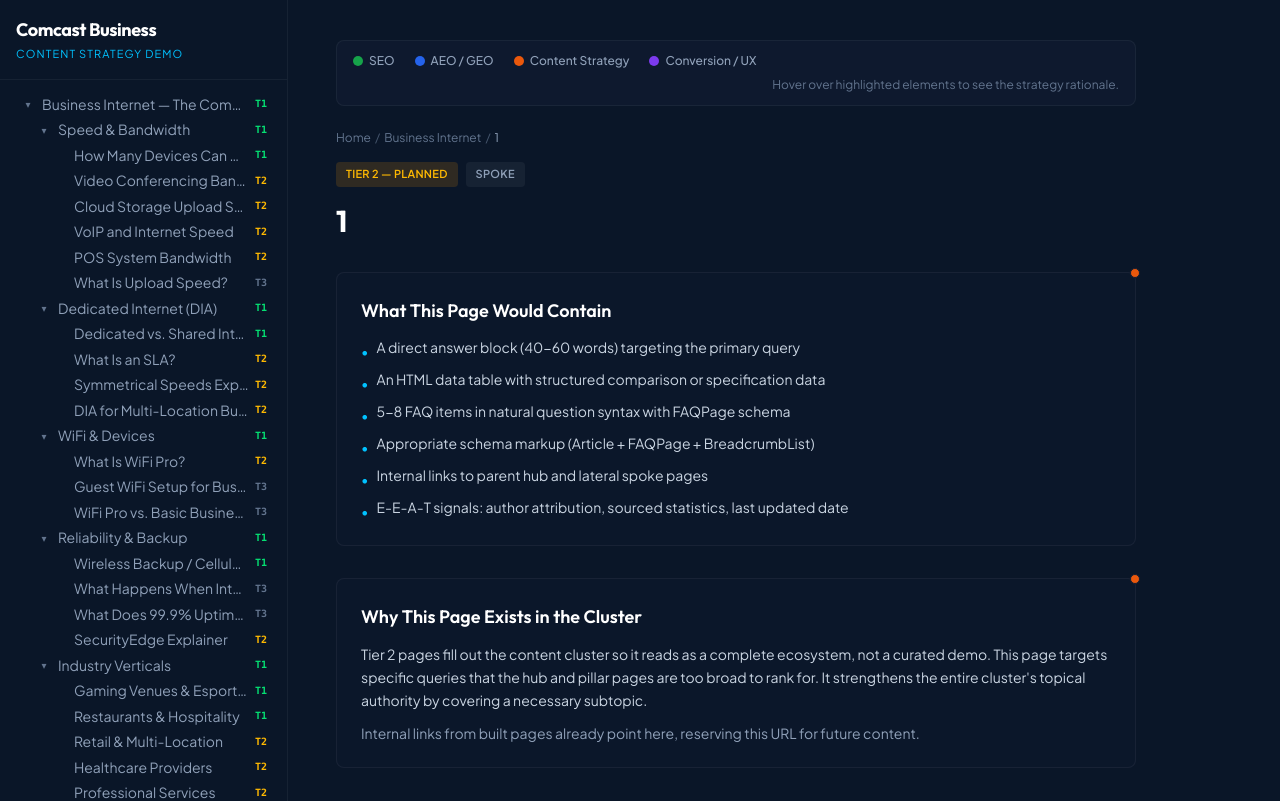
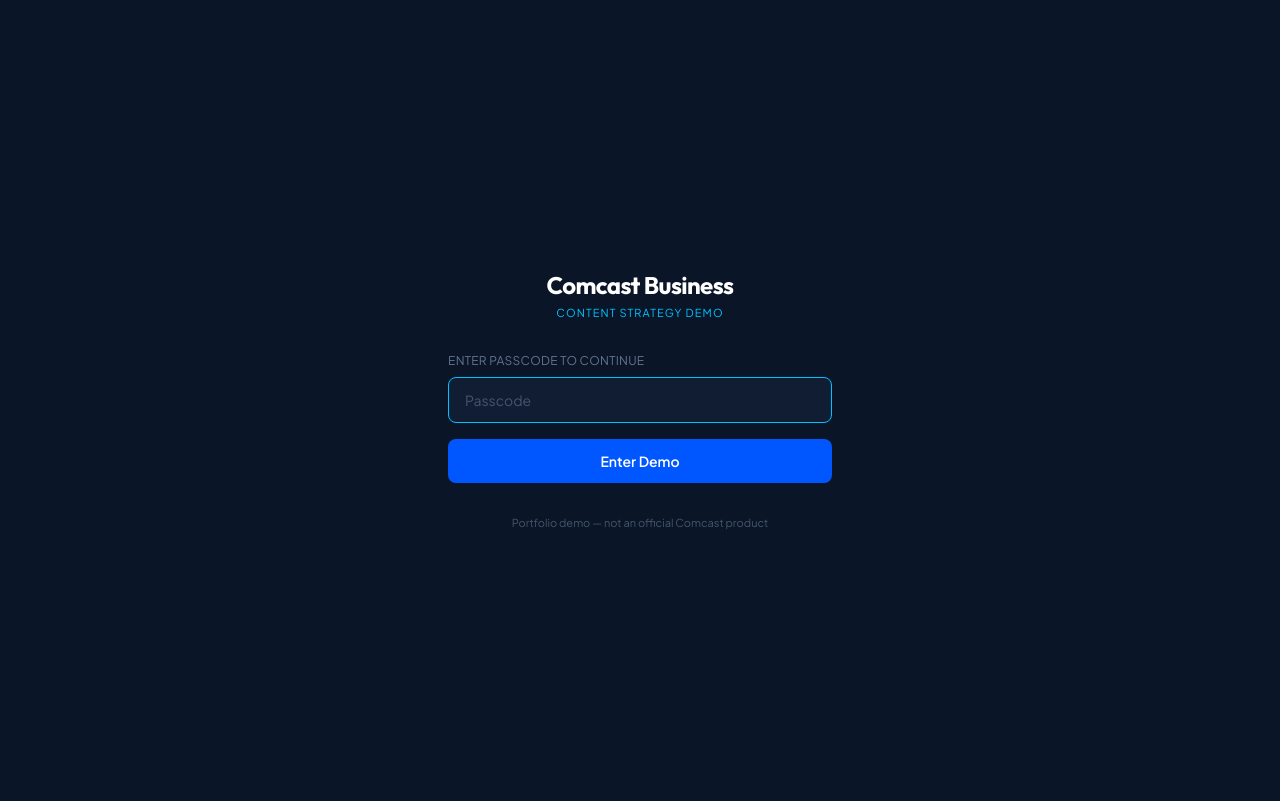
Before and after one commit to bobmcdonough215/comcast-demo, a React (Vite) app: page /about/1 in a window 1280 px wide. Shown: the top 801 px of the page. Built offline with nearby package versions, Linux system fonts and the light colour scheme.

Commit message:
feat: add password gate and fix cluster map built status
- Password-protect the demo with a passcode screen (sessionStorage-based)
- Cluster map now checks actual pageInventory built status instead of
  assuming only T1 pages are built

```diff
--- a/src/App.tsx
+++ b/src/App.tsx
@@ -37,6 +37,7 @@
 import ComcastVsATTPage from './pages/tier2/ComcastVsATTPage';
 import PageInventoryPage from './pages/PageInventory';
 import StubPage from './pages/tier2-3/StubPage';
+import AuthGate from './components/AuthGate';
 
 function ScrollToTop() {
   useScrollToTop();
@@ -45,6 +46,7 @@
 
 export default function App() {
   return (
+    <AuthGate>
     <BrowserRouter>
       <ScrollToTop />
       <Routes>
@@ -92,5 +94,6 @@
         <Route path="/about/:slug" element={<StubPage />} />
       </Routes>
     </BrowserRouter>
+    </AuthGate>
   );
 }
--- /dev/null
+++ b/src/components/AuthGate.tsx
@@ -0,0 +1,70 @@
+import { useState, type ReactNode, type FormEvent } from 'react';
+
+const PASSCODE = 'comcast-demo';
+const SESSION_KEY = 'comcast-demo-auth';
+
+export default function AuthGate({ children }: { children: ReactNode }) {
+  const [authed, setAuthed] = useState(() => sessionStorage.getItem(SESSION_KEY) === 'true');
+  const [input, setInput] = useState('');
+  const [error, setError] = useState(false);
+
+  const handleSubmit = (e: FormEvent) => {
+    e.preventDefault();
+    if (input === PASSCODE) {
+      sessionStorage.setItem(SESSION_KEY, 'true');
+      setAuthed(true);
+    } else {
+      setError(true);
+      setTimeout(() => setError(false), 2000);
+    }
+  };
+
+  if (authed) return <>{children}</>;
+
+  return (
+    <div className="min-h-screen bg-navy flex items-center justify-center px-4">
+      <div className="w-full max-w-sm">
+        <div className="text-center mb-8">
+          <div className="text-2xl font-heading font-bold text-white tracking-tight mb-1">
+            Comcast Business
+          </div>
+          <div className="text-[11px] text-cyan tracking-widest uppercase">
+            Content Strategy Demo
+          </div>
+        </div>
+
+        <form onSubmit={handleSubmit} className="space-y-4">
+          <div>
+            <label htmlFor="passcode" className="block text-xs text-slate-500 uppercase tracking-wide mb-2">
+              Enter passcode to continue
+            </label>
+            <input
+              id="passcode"
+              type="password"
+              value={input}
+              onChange={(e) => setInput(e.target.value)}
+              autoFocus
+              className={`w-full bg-navy-light border rounded-lg px-4 py-3 text-white text-sm placeholder-slate-600 focus:outline-none focus:border-cyan transition-colors ${
+                error ? 'border-red-500' : 'border-white/10 focus:border-cyan'
+              }`}
+              placeholder="Passcode"
+            />
+            {error && (
+              <p className="text-xs text-red-400 mt-2">Incorrect passcode. Try again.</p>
+            )}
+          </div>
+          <button
+            type="submit"
+            className="w-full py-3 rounded-lg bg-electric hover:bg-electric/80 text-white font-semibold text-sm transition-colors"
+          >
+            Enter Demo
+          </button>
+        </form>
+
+        <p className="text-center text-[11px] text-slate-600 mt-8">
+          Portfolio demo &mdash; not an official Comcast product
+        </p>
+      </div>
+    </div>
+  );
+}
--- a/src/pages/ClusterOverview.tsx
+++ b/src/pages/ClusterOverview.tsx
@@ -3,7 +3,10 @@
 import HoverLegend from '../components/hover/HoverLegend';
 import HoverTrigger from '../components/hover/HoverTrigger';
 import { clusterMap } from '../data/clusterMap';
+import { pageInventory } from '../data/pageInventory';
 import type { ClusterNode } from '../types';
+
+const builtUrls = new Set(pageInventory.filter(p => p.built).map(p => p.url));
 
 const tierConfig: Record<number, { dot: string; border: string; label: string }> = {
   1: { dot: 'bg-green-400', border: 'border-green-400/30', label: 'T1' },
@@ -26,7 +29,7 @@
 
 function ClusterNode({ node, depth = 0 }: { node: ClusterNode; depth?: number }) {
   const tc = tierConfig[node.tier];
-  const isBuilt = node.tier === 1;
+  const isBuilt = builtUrls.has(node.url);
 
   return (
     <div style={{ marginLeft: depth > 0 ? '24px' : '0' }}>
```
